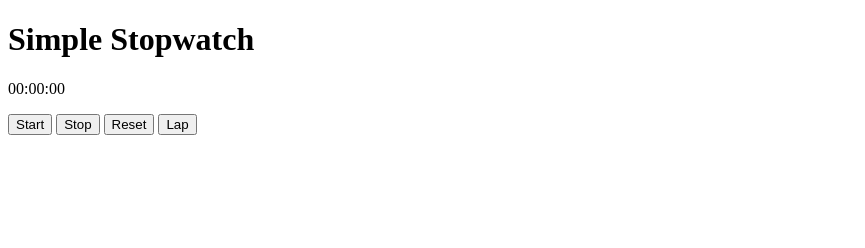
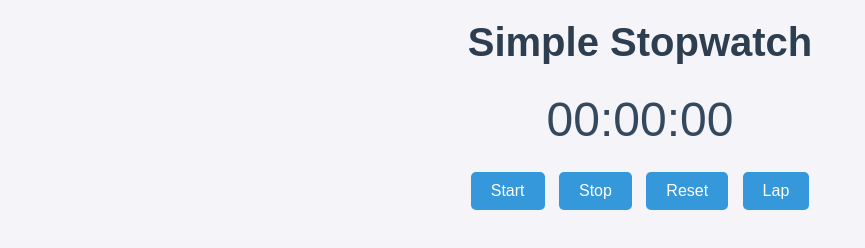
Before and after one commit to eucarizan/simple-stopwatch, a plain HTML site: page index.html in a window 1280 px wide. Shown: the whole page, without its empty margins (0-865 px from the left). Drawn offline with Linux system fonts and the light colour scheme.

Commit message:
feature: add css

```diff
--- a/index.html
+++ b/index.html
@@ -3,6 +3,7 @@
   <head>
     <meta charset="utf-8">
     <title>Simple Stopwatch</title>
+    <link rel="stylesheet" href="style.css">
   </head>
   <body>
     <h1>Simple Stopwatch</h1>
--- /dev/null
+++ b/style.css
@@ -0,0 +1,59 @@
+body {
+  font-family: Arial, sans-serif;
+  text-align: center;
+  background-color: #f4f4f9;
+  color: #333;
+  margin: 0;
+  padding: 0;
+}
+
+h1 {
+  font-size: 2.5rem;
+  margin-top: 20px;
+  color: #2c3e50;
+}
+
+#timer {
+  font-size: 3rem;
+  margin: 20px 0;
+  color: #34495e;
+}
+
+button {
+  background-color: #3498db;
+  color: white;
+  font-size: 1rem;
+  padding: 10px 20px;
+  margin: 5px;
+  border: none;
+  border-radius: 5px;
+  cursor: pointer;
+  transition: background-color 0.3s ease;
+}
+
+button:hover {
+  background-color: #2980b9;
+}
+
+button:disabled {
+  background-color: #95a5a6;
+  cursor: not-allowed;
+}
+
+#laps {
+  list-style: none;
+  padding: 0;
+  margin: 20px auto;
+  width: 50%;
+  text-align: left;
+  font-size: 1.2rem;
+  color: #34495e;
+}
+
+#laps li {
+  background-color: #ecf0f1;
+  margin: 5px 0;
+  padding: 10px;
+  border-radius: 5px;
+  border-left: 5px solid #3498db;
+}
```
Also changed, not shown: s04-1.png (added), s04-2.png (added), 1 other file.
